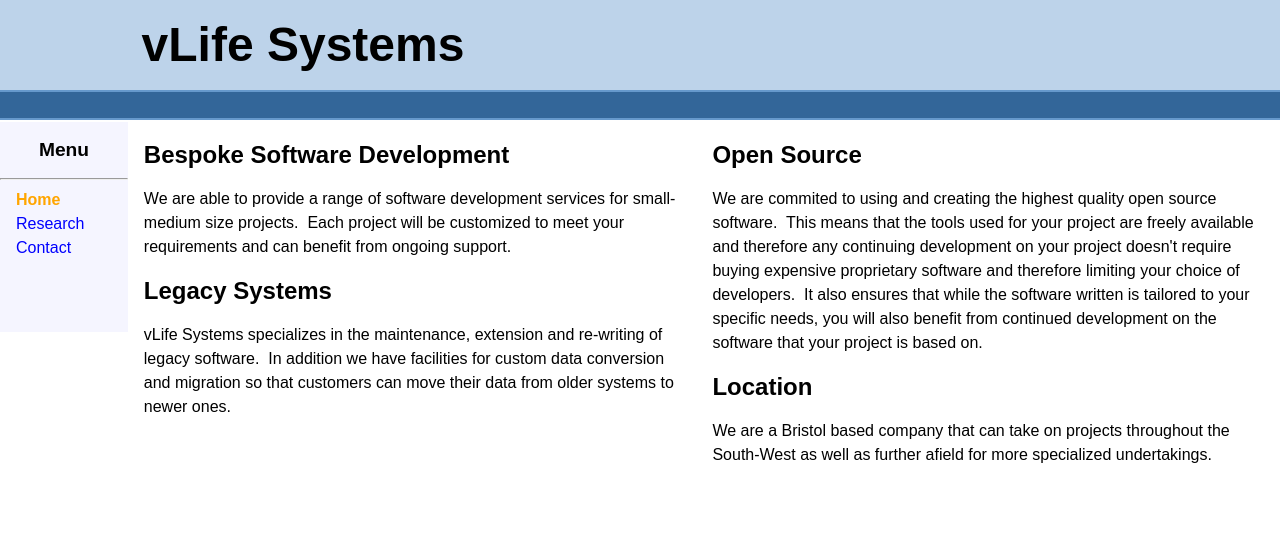
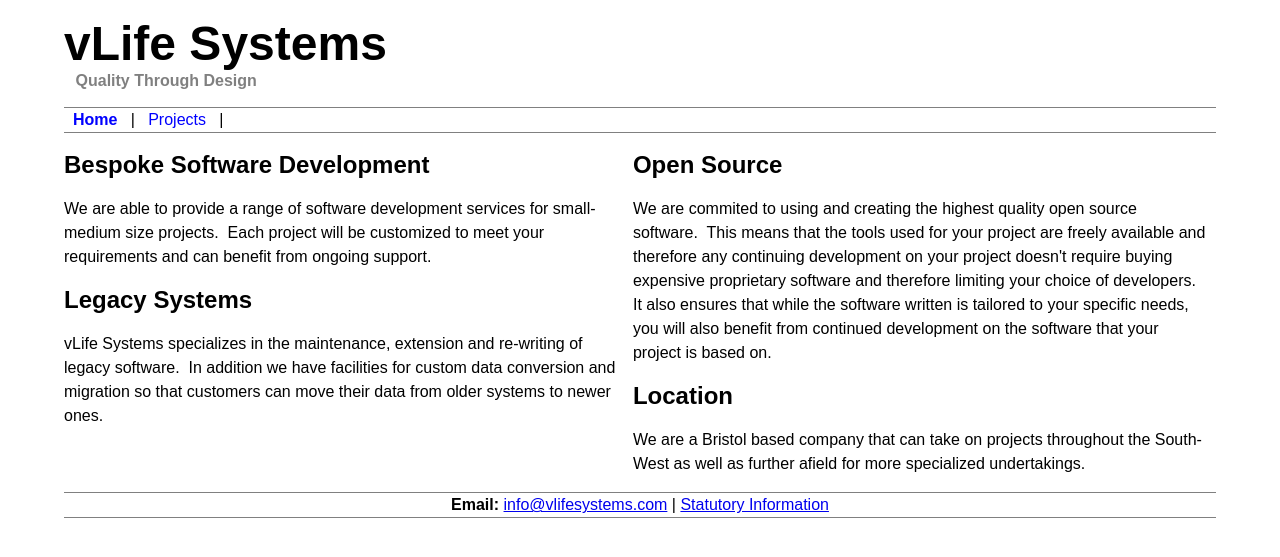
Before and after one commit to vlifesystems/vlifesystems.github.io, a Jekyll site: the page built from index.html, in a window 1280 px wide. Shown: the top 557 px of the page. Built offline with Jekyll 4.4.1, drawn with Linux system fonts in a browser that asks for light colours; Markdown is read by kramdown in place of the engine named in the settings.

Commit message:
Cleanup layout

```diff
--- a/_layouts/default.html
+++ b/_layouts/default.html
@@ -14,50 +14,35 @@
 	</head>
 
 	<body>
-		<div id="page">
-			<table id="topBanner">
-				<tr><td id="primary">
 		<h1 id="pageTitle">vLife Systems</h1>
-
-<!--			<h2 id="pageSubTitle">Quality Through Design</h2>	-->
-				</td></tr>
-
-				<tr><td id="secondary">
-					<br />
-				</td></tr>
-			</table>
-
-			<div id="sideBar">
+		<h2 id="pageSubTitle">Quality Through Design</h2>
+		<div id="topMenu">
 		<!-- Menu Begin -->
-					<h2 id="menu">Menu</h2>
-					<hr style="padding:0;"/>
+			&nbsp;
 			{% if page.menuOption == 'home' %}
 			<a class="menuItemSelected" href="/">Home</a>
 			{% else %}
 			<a class="menuItemUnselected" href="/">Home</a>
 			{% endif %}
-					<br />
-					{% if page.menuOption == 'research' %}
-					<a class="menuItemSelected" href="/research">Research</a>
+			&nbsp; | &nbsp;
+			{% if page.menuOption == 'projects' %}
+			<a class="menuItemSelected" href="/projects">Projects</a>
 			{% else %}
-					<a class="menuItemUnselected" href="/research">Research</a>
+			<a class="menuItemUnselected" href="/projects">Projects</a>
 			{% endif %}
-					<br />
-					{% if page.menuOption == 'contact' %}
-					<a class="menuItemSelected" href="/contact.html">Contact</a>
-					{% else %}
-					<a class="menuItemUnselected" href="/contact.html">Contact</a>
+			&nbsp; | &nbsp;
+			{% if page.menuOption == 'statInfo' %}
+			<a class="menuItemSelected" href="/statinfo.html">Statutory Information</a>
 			{% endif %}
-					<br />
-					<br />
-					<br />
-					<br />
 		<!-- Menu End -->
 		</div>
 
-			<div id="content">
 		{{content}}
-			</div>
+
+		<div id="footer">
+			<strong>Email:</strong> <a href="mailto:info@vlifesystems.com">info@vlifesystems.com</a>
+			|
+			<a href="/statinfo.html">Statutory Information</a>
 		</div>
 	</body>
 </html>
--- a/css/sitestyle.css
+++ b/css/sitestyle.css
@@ -6,108 +6,70 @@ body
 	font-weight: normal;
 	line-height: 150%;
 
-	margin: 0;
+	margin-top: 0;
+	margin-left: 5%;
+	margin-right: 5%;
+	margin-bottom: 0;
+	padding: 0;
 }
-
-div#page
-{
-	width: 100%;
-	padding:0;
-	margin:0;
-}
-
 
 h1#pageTitle
 {
 	font-size: 300%;
-	padding-left: 11%;
+	padding: 0;
 	text-align: left;
+	margin-bottom: 0;
 }
 
 h2#pageSubTitle
 {
 	text-align: left;
-	padding-left: 5em;
+	padding-left: 1%;
 	color: gray;
-	font-size: 50%;
-}
-
-h2#menu
-{
-	font-size:120%;
-	text-align: center;
-	padding-bottom:0;
+	font-size: 100%;
 }
 
 
-table#topBanner
-{
-	width: 100%;
-	border-collapse: collapse;
+/* Menu */
+div#topMenu {
+	border-top: 1px gray solid;
+	border-bottom: 1px gray solid;
 }
 
-table#topBanner td#primary
-{
-	background: #BDD3EA;
-}
-
-table#topBanner td#secondary
-{
-	background: #336699;
-	border-top: solid 2px #6699CC;
-	border-bottom: solid 2px #6699CC;
-}
-
-
-
-div#sideBar
-{
-	float: left;
-	width: 10%;
-	background: #F5F5FF;
-	margin-top:2px;
-	vertical-align: top;
-}
-
-div#content
-{
-	float: right;
-	width: 89%;
-	margin-right:0;
-}
-
-
-/* Menu items */
 a.menuItemSelected
 {
 	font-weight: bold;
 	text-decoration: none;
-	padding-left: 1em;
-	color: orange;
+	color: blue;
 }
 
 a.menuItemUnselected
 {
 	font-weight: normal;
 	text-decoration: none;
-	padding-left: 1em;
 	color: blue;
+}
+
+/* General page layout */
+div.leftColumn {
+	float: left;
+	width: 48%;
+	padding-right: 1em;
+}
+
+div.rightColumn {
+	float: left;
+	width: 50%;
+	padding: 0;
+}
+
+div#footer {
+	clear: left;
+	text-align: center;
+	border-top: 1px gray solid;
+	border-bottom: 1px gray solid;
 }
 
 p#registeredOffice {
 	color: #632D0E;
 }
-
-
-
-table.twoColumns
-{
-	width: 100%;
-}
-
-table.twoColumns td
-{
-	width: 48%;
-	padding-right:1em;
-	vertical-align:top;
-}
--- a/index.html
+++ b/index.html
@@ -4,10 +4,7 @@ title: vLife Systems Ltd
 menuOption: home
 ---
 
-<table class="twoColumns">
-	<tr>
-
-		<td class="leftColumn">
+<div class="leftColumn">
 	<h2>Bespoke Software Development</h2>
 	<p>We are able to provide a range of software development services for small-medium size
 	projects.&nbsp; Each project will be customized to meet your requirements and can
@@ -17,10 +14,9 @@ menuOption: home
 	<p>vLife Systems specializes in the maintenance, extension and re-writing of legacy
 	software.&nbsp; In addition we have facilities for custom data conversion and migration
 	so that	customers can move their data from older systems to newer ones.</p>
-		</td>
+</div>
 
-		<td class="rightColumn">
-
+<div class="rightColumn">
 	<h2>Open Source</h2>
 	<p>We are commited to using and creating the highest quality open source software.&nbsp;
 	This means that	the tools used for your project are freely available and therefore any
@@ -32,7 +28,4 @@ menuOption: home
 	<h2>Location</h2>
 	<p>We are a Bristol based company that can take on projects throughout the South-West as
 	well as further afield for more specialized undertakings.</p>
-		</td>
-
-	</tr>
-</table>
+</div>
```
Also changed, not shown: contact.html (deleted, +0 -27 lines), projects/index.html (added, +23 -0 lines), research/index.html (deleted, +0 -38 lines), statinfo.html (added, +14 -0 lines). Lines whose indentation alone changed are shown as unchanged.
